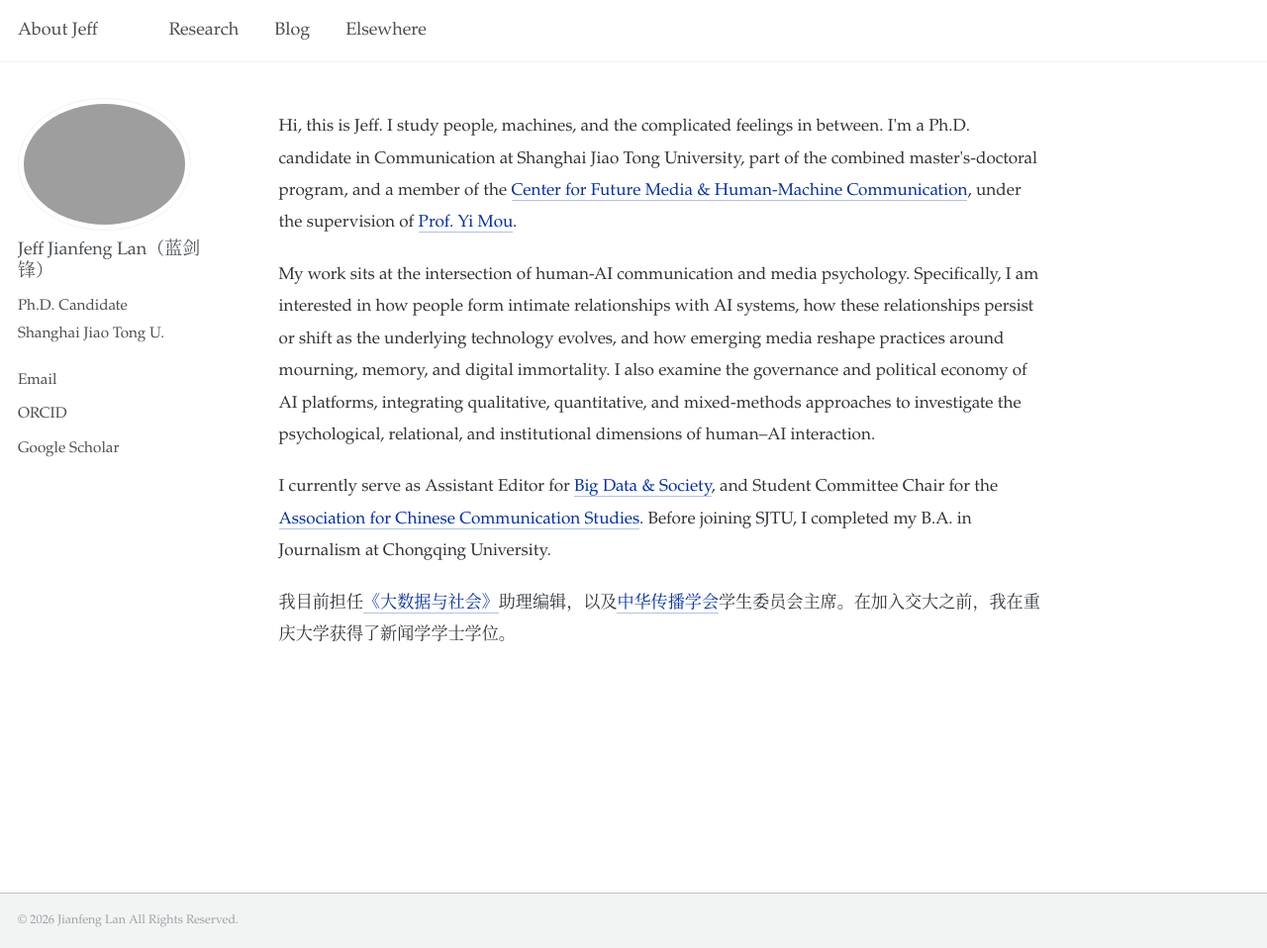
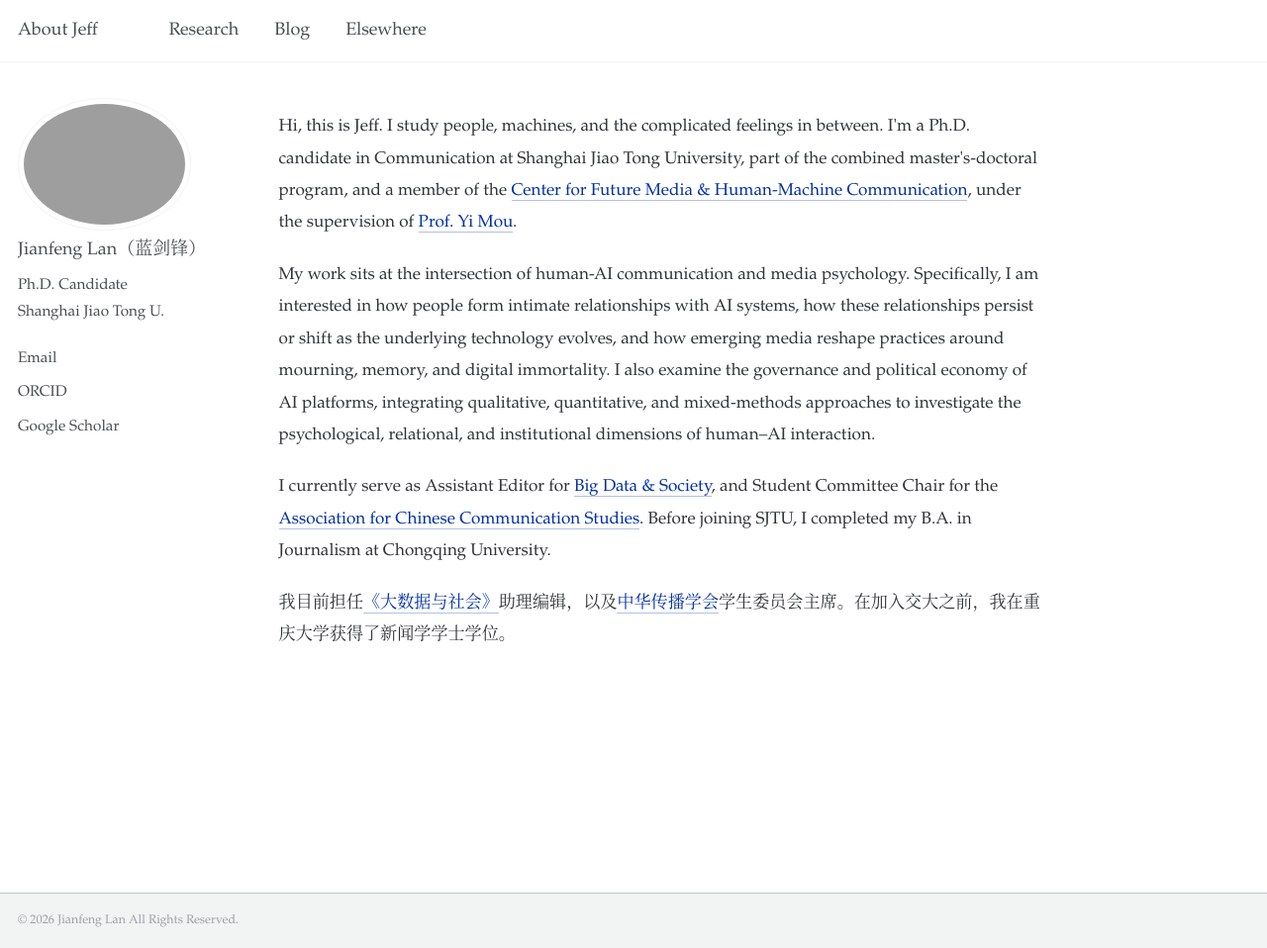
Before and after one commit to jianfenglan/jianfenglan.github.io, a Jekyll site: the page built from _pages/about.md, in a window 1280 px wide and 958 px high. Shown: the whole window at 99% size. Built offline with Jekyll 4.4.1, drawn with Linux system fonts in a browser that asks for light colours.

Commit message:
Update _config.yml

```diff
--- a/_config.yml
+++ b/_config.yml
@@ -21,7 +21,7 @@ repository               : "jianfenglan/jianfenglan.github.io"
 author:
   # Biographic information
   avatar           : "profile.png"
-  name             : "Jeff Jianfeng Lan（蓝剑锋）"
+  name             : "Jianfeng Lan（蓝剑锋）"
   bio              : "Ph.D. Candidate<br>Shanghai Jiao Tong U."
   pronouns         : # URL
   location         : # URL
```
